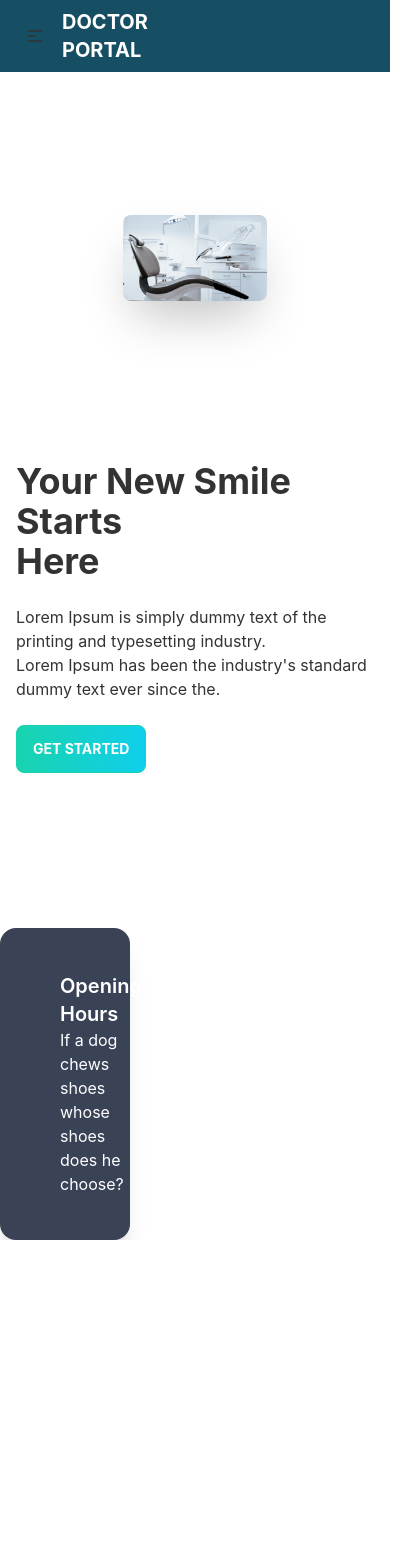
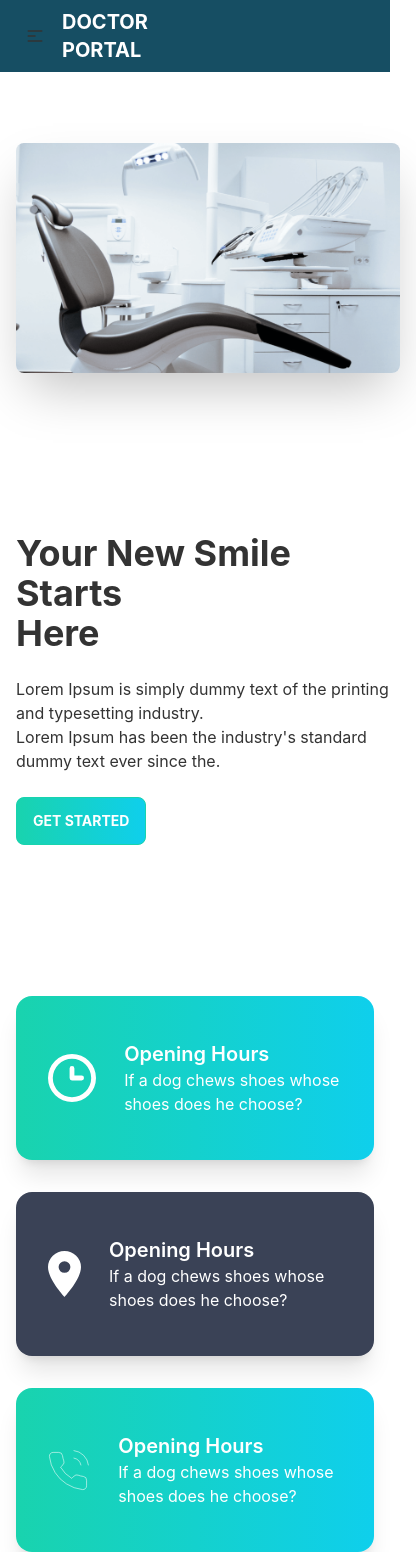
Before and after one commit to Sajalhowlader/doctor-portal-daisyUI, a React (Create React App) app: page / in a window 390 px wide. Shown: the whole page, 416 px wide, since content can reach past the window. Before the commit the page ends 1240 px from the top, so only its background shows below. Built offline with nearby package versions, Linux system fonts and the light colour scheme.

Commit message:
add location clock phone

```diff
--- a/src/Pages/Home/Home/Home.js
+++ b/src/Pages/Home/Home/Home.js
@@ -8,7 +8,7 @@ const Home = () => {
         <div className='container mx-auto'>
             <div className="hero min-h-screen">
                 <div className="hero-content flex-col lg:flex-row-reverse gap-40">
-                    <img src={chair} alt="" className=" rounded-lg shadow-2xl w-2/5" />
+                    <img src={chair} alt="" class="max-w-sm rounded-lg shadow-2xl" />
                     <div>
                         <h2 className="text-4xl font-bold">Your New Smile Starts
                             <br />
@@ -22,12 +22,36 @@ const Home = () => {
             </div>
 
 
-            <div className=" mt-3">
-                <div className='grid grid-cols-3'>
+            <div className="w-11/12 mx-auto mt-20">
+                <div className='grid md:grid-cols-3 sm:gird-cols-1 gap-8'>
+                    <div class="card  bg-gradient-to-r from-primary to-secondary shadow-xl py-3 text-white">
+                        <div class="card-body d-flex flex-row items-center">
+                            <div>
+                                <img src={clock} alt="" />
+                            </div>
+                            <div className='ml-5'>
+                                <h2 class="card-title">Opening Hours</h2>
+                                <p>If a dog chews shoes whose shoes does he choose?</p>
+                            </div>
+
+                        </div>
+                    </div>
                     <div class="card  bg-accent shadow-xl py-3 text-white">
                         <div class="card-body d-flex flex-row items-center">
                             <div>
-                                <img src={clock} alt="" />
+                                <img src={location} alt="" />
+                            </div>
+                            <div className='ml-5'>
+                                <h2 class="card-title">Opening Hours</h2>
+                                <p>If a dog chews shoes whose shoes does he choose?</p>
+                            </div>
+
+                        </div>
+                    </div>
+                    <div class="card  bg-gradient-to-r from-primary to-secondary shadow-xl py-3 text-white">
+                        <div class="card-body d-flex flex-row items-center">
+                            <div>
+                                <img src={call} alt="" />
                             </div>
                             <div className='ml-5'>
                                 <h2 class="card-title">Opening Hours</h2>
```
